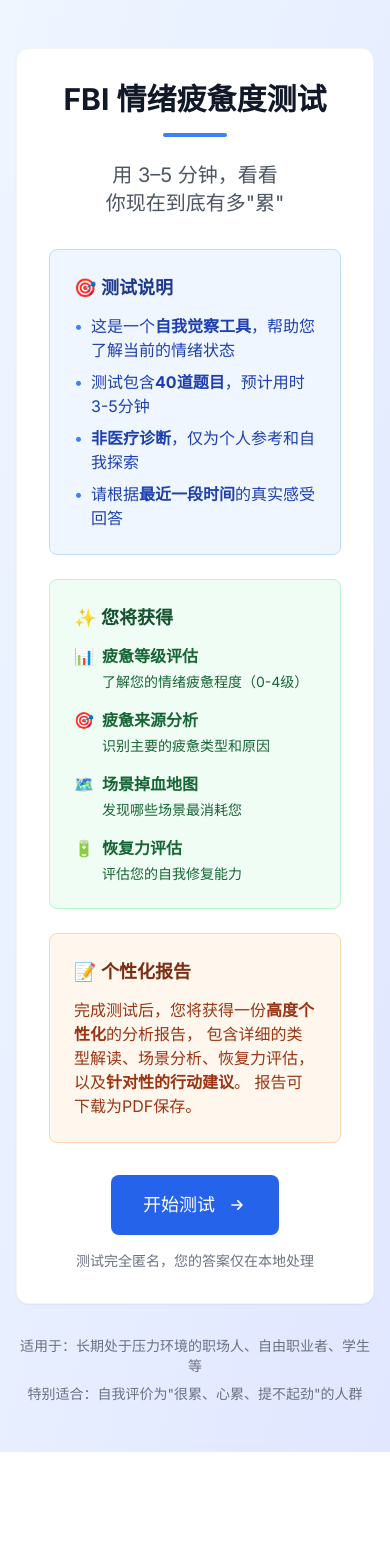
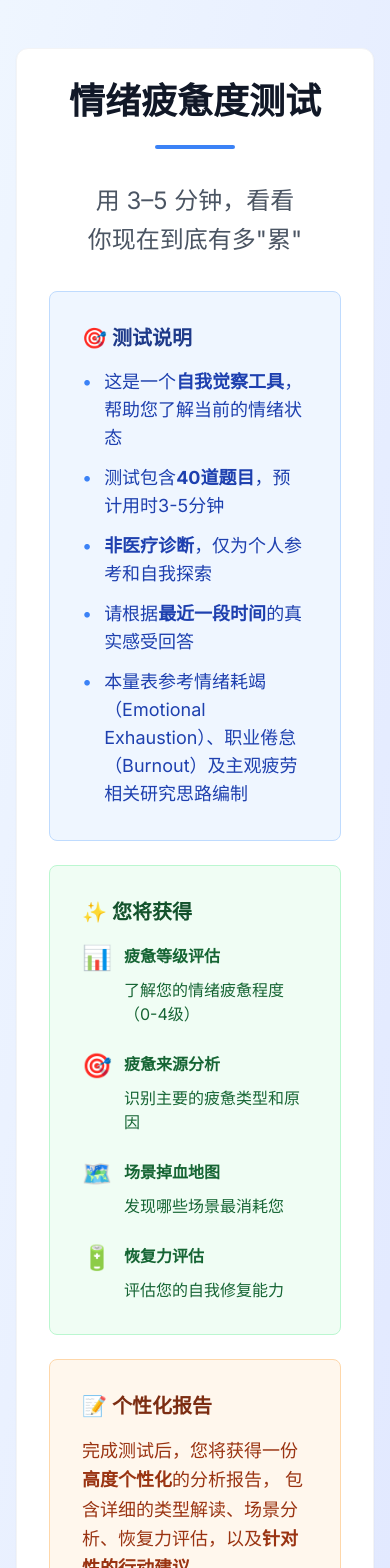
Before and after one commit to singorgor/emotionalTest, a Vue app: page / in a window 390 px wide. Shown: the top 1568 px of the page. Before the commit the page ends 1452 px from the top, so only its background shows below. Built offline with nearby package versions, Linux system fonts and the light colour scheme.

Commit message:
1.7首个上线版本

```diff
--- a/index.html
+++ b/index.html
@@ -4,7 +4,7 @@
     <meta charset="UTF-8" />
     <link rel="icon" type="image/svg+xml" href="/vite.svg" />
     <meta name="viewport" content="width=device-width, initial-scale=1.0" />
-    <title>FBI 情绪疲惫度测试</title>
+    <title>情绪疲惫度测试</title>
     <meta name="description" content="用3-5分钟，看看你现在到底有多'累'。专业的情绪疲惫度自测工具，帮助你了解当前状态并找到调整方向。" />
     <link rel="preconnect" href="https://fonts.googleapis.com">
     <link rel="preconnect" href="https://fonts.gstatic.com" crossorigin>
--- a/package.json
+++ b/package.json
@@ -1,7 +1,7 @@
 {
   "name": "fatigue-burnout-index",
   "version": "1.0.0",
-  "description": "FBI 情绪疲惫度测试 - 在线心理测评工具",
+  "description": "情绪疲惫度测试 - 在线心理测评工具",
   "type": "module",
   "scripts": {
     "dev": "vite",
@@ -39,6 +39,6 @@
     "fatigue-test",
     "mental-health"
   ],
-  "author": "FBI Team",
+  "author": "情绪疲惫度测试团队",
   "license": "MIT"
 }
--- a/src/components/QuestionItem.vue
+++ b/src/components/QuestionItem.vue
@@ -7,7 +7,7 @@
       </span>
       <span
         v-if="categoryLabel"
-        class="type-badge secondary text-xs"
+        class="type-badge secondary text-sm"
       >
         {{ categoryLabel }}
       </span>
@@ -51,10 +51,10 @@
           @click="selectScore(option.value)"
         >
           <div class="flex items-center">
-            <span class="font-semibold text-gray-900 mr-3 text-lg">
+            <span class="font-semibold text-gray-900 mr-3 text-xl">
               {{ option.label }}
             </span>
-            <span class="text-gray-600 text-base">
+            <span class="text-gray-600 text-lg">
               {{ option.description }}
             </span>
           </div>
--- a/src/router/index.ts
+++ b/src/router/index.ts
@@ -10,7 +10,7 @@
     name: 'Introduction',
     component: Introduction,
     meta: {
-      title: 'FBI 情绪疲惫度测试'
+      title: '情绪疲惫度测试'
     }
   },
   {
@@ -18,7 +18,7 @@
     name: 'Questionnaire',
     component: Questionnaire,
     meta: {
-      title: '答题 - FBI 情绪疲惫度测试'
+      title: '答题 - 情绪疲惫度测试'
     }
   },
   {
@@ -26,7 +26,7 @@
     name: 'Results',
     component: Results,
     meta: {
-      title: '测试结果 - FBI 情绪疲惫度测试'
+      title: '测试结果 - 情绪疲惫度测试'
     }
   },
   {
--- a/src/style.css
+++ b/src/style.css
@@ -86,7 +86,7 @@
 
   /* 评分按钮样式 */
   .scale-btn {
-    @apply relative inline-flex items-center justify-center w-14 h-14 rounded-xl border-2 text-lg font-semibold transition-all duration-200;
+    @apply relative inline-flex items-center justify-center w-16 h-16 rounded-xl border-2 text-xl font-bold transition-all duration-200;
   }
 
   .scale-btn:not(.selected) {
--- a/src/views/Introduction.vue
+++ b/src/views/Introduction.vue
@@ -1,89 +1,92 @@
 <template>
   <div class="min-h-screen flex items-center justify-center px-4 py-12">
-    <div class="max-w-2xl w-full">
+    <div class="max-w-5xl w-full">
       <!-- 主卡片 -->
       <div class="card p-8 md:p-12 animate-fade-in">
         <!-- 标题部分 -->
         <div class="text-center mb-8">
-          <h1 class="text-3xl md:text-4xl font-bold text-gray-900 mb-4">
-            FBI 情绪疲惫度测试
+          <h1 class="text-4xl md:text-5xl font-bold text-gray-900 mb-6">
+            情绪疲惫度测试
           </h1>
-          <div class="w-16 h-1 bg-primary-500 mx-auto rounded-full mb-6"></div>
-          <p class="text-xl text-gray-600 text-balance">
+          <div class="w-20 h-1 bg-primary-500 mx-auto rounded-full mb-8"></div>
+          <p class="text-2xl text-gray-600 text-balance leading-relaxed">
             用 3–5 分钟，看看你现在到底有多"累"
           </p>
         </div>
 
         <!-- 介绍内容 -->
         <div class="space-y-6 mb-8">
-          <div class="bg-blue-50 border border-blue-200 rounded-lg p-6">
-            <h2 class="text-lg font-semibold text-blue-900 mb-3">
+          <div class="bg-blue-50 border border-blue-200 rounded-lg p-8">
+            <h2 class="text-xl font-semibold text-blue-900 mb-4">
               🎯 测试说明
             </h2>
-            <ul class="space-y-2 text-blue-800">
+            <ul class="space-y-3 text-lg text-blue-800">
               <li class="flex items-start">
-                <span class="text-blue-500 mr-2">•</span>
+                <span class="text-blue-500 mr-3 text-lg">•</span>
                 <span>这是一个<strong>自我觉察工具</strong>，帮助您了解当前的情绪状态</span>
               </li>
               <li class="flex items-start">
-                <span class="text-blue-500 mr-2">•</span>
+                <span class="text-blue-500 mr-3 text-lg">•</span>
                 <span>测试包含<strong>40道题目</strong>，预计用时3-5分钟</span>
               </li>
               <li class="flex items-start">
-                <span class="text-blue-500 mr-2">•</span>
+                <span class="text-blue-500 mr-3 text-lg">•</span>
                 <span><strong>非医疗诊断</strong>，仅为个人参考和自我探索</span>
               </li>
               <li class="flex items-start">
-                <span class="text-blue-500 mr-2">•</span>
+                <span class="text-blue-500 mr-3 text-lg">•</span>
                 <span>请根据<strong>最近一段时间</strong>的真实感受回答</span>
+              </li>
+              <li class="flex items-start">
+                <span class="text-blue-500 mr-3 text-lg">•</span>
+                <span>本量表参考情绪耗竭（Emotional Exhaustion）、职业倦怠（Burnout）及主观疲劳相关研究思路编制</span>
               </li>
             </ul>
           </div>
 
-          <div class="bg-green-50 border border-green-200 rounded-lg p-6">
-            <h2 class="text-lg font-semibold text-green-900 mb-3">
+          <div class="bg-green-50 border border-green-200 rounded-lg p-8">
+            <h2 class="text-xl font-semibold text-green-900 mb-4">
               ✨ 您将获得
             </h2>
-            <div class="grid md:grid-cols-2 gap-4 text-green-800">
+            <div class="grid md:grid-cols-2 gap-6 text-lg text-green-800">
               <div class="flex items-start">
-                <span class="text-green-500 mr-2">📊</span>
+                <span class="text-green-500 mr-3 text-2xl">📊</span>
                 <div>
-                  <strong>疲惫等级评估</strong>
-                  <p class="text-sm mt-1">了解您的情绪疲惫程度（0-4级）</p>
+                  <strong class="text-base">疲惫等级评估</strong>
+                  <p class="text-base mt-2">了解您的情绪疲惫程度（0-4级）</p>
                 </div>
               </div>
               <div class="flex items-start">
-                <span class="text-green-500 mr-2">🎯</span>
+                <span class="text-green-500 mr-3 text-2xl">🎯</span>
                 <div>
-                  <strong>疲惫来源分析</strong>
-                  <p class="text-sm mt-1">识别主要的疲惫类型和原因</p>
+                  <strong class="text-base">疲惫来源分析</strong>
+                  <p class="text-base mt-2">识别主要的疲惫类型和原因</p>
                 </div>
               </div>
               <div class="flex items-start">
-                <span class="text-green-500 mr-2">🗺️</span>
+                <span class="text-green-500 mr-3 text-2xl">🗺️</span>
                 <div>
-                  <strong>场景掉血地图</strong>
-                  <p class="text-sm mt-1">发现哪些场景最消耗您</p>
+                  <strong class="text-base">场景掉血地图</strong>
+                  <p class="text-base mt-2">发现哪些场景最消耗您</p>
                 </div>
               </div>
               <div class="flex items-start">
-                <span class="text-green-500 mr-2">🔋</span>
+                <span class="text-green-500 mr-3 text-2xl">🔋</span>
                 <div>
-                  <strong>恢复力评估</strong>
-                  <p class="text-sm mt-1">评估您的自我修复能力</p>
+                  <strong class="text-base">恢复力评估</strong>
+                  <p class="text-base mt-2">评估您的自我修复能力</p>
                 </div>
               </div>
             </div>
           </div>
 
-          <div class="bg-orange-50 border border-orange-200 rounded-lg p-6">
-            <h2 class="text-lg font-semibold text-orange-900 mb-3">
+          <div class="bg-orange-50 border border-orange-200 rounded-lg p-8">
+            <h2 class="text-xl font-semibold text-orange-900 mb-4">
               📝 个性化报告
             </h2>
-            <p class="text-orange-800">
+            <p class="text-lg text-orange-800 leading-relaxed">
               完成测试后，您将获得一份<strong>高度个性化</strong>的分析报告，
               包含详细的类型解读、场景分析、恢复力评估，以及<strong>针对性的行动建议</strong>。
-              报告可下载为PDF保存。
             </p>
           </div>
         </div>
@@ -93,13 +96,13 @@
           <button
             @click="startTest"
             :disabled="isLoading"
-            class="btn btn-primary btn-lg text-lg px-8 py-4 inline-flex items-center gap-3 min-h-[56px]"
+            class="btn btn-primary text-xl px-12 py-6 inline-flex items-center gap-4 min-h-[72px] text-lg"
           >
             <span v-if="!isLoading">开始测试</span>
             <span v-else class="loading-dots">准备中</span>
             <svg
               v-if="!isLoading"
-              class="w-5 h-5"
+              class="w-6 h-6"
               fill="none"
               stroke="currentColor"
               viewBox="0 0 24 24"
@@ -112,20 +115,25 @@
               />
             </svg>
           </button>
-          <p class="text-sm text-gray-500 mt-4">
+          <p class="text-base text-gray-500 mt-6">
             测试完全匿名，您的答案仅在本地处理
           </p>
         </div>
       </div>
 
       <!-- 底部信息 -->
-      <div class="text-center mt-8 text-gray-500 text-sm">
-        <p>
+      <div class="text-center mt-12 text-gray-500 text-base">
+        <p class="text-lg">
           适用于：长期处于压力环境的职场人、自由职业者、学生等
         </p>
-        <p class="mt-2">
+        <p class="mt-3 text-lg">
           特别适合：自我评价为"很累、心累、提不起劲"的人群
         </p>
+        <div class="mt-6 p-4 bg-amber-50 border border-amber-200 rounded-lg max-w-2xl mx-auto">
+          <p class="text-amber-700 text-sm leading-relaxed">
+            <strong>重要声明：</strong>本量表用于日常自我觉察，不作为医疗或心理诊断依据。如需专业帮助，请咨询合格的心理健康专业人士。
+          </p>
+        </div>
       </div>
     </div>
   </div>
--- a/src/views/Questionnaire.vue
+++ b/src/views/Questionnaire.vue
@@ -5,7 +5,7 @@
       <div class="max-w-4xl mx-auto px-4 py-6">
         <div class="flex items-center justify-between">
           <div>
-            <h1 class="text-2xl font-bold text-gray-900">FBI 情绪疲惫度测试</h1>
+            <h1 class="text-2xl font-bold text-gray-900">情绪疲惫度测试</h1>
             <p class="text-sm text-gray-600 mt-1">请根据您最近的真实感受回答</p>
           </div>
           <div class="text-right">
@@ -21,6 +21,13 @@
             :total-questions="fatigueTestStore.totalQuestions"
             :show-eta="true"
           />
+        </div>
+
+        <!-- 量表说明 -->
+        <div class="mt-4 p-3 bg-amber-50 border border-amber-200 rounded-lg">
+          <p class="text-amber-700 text-sm leading-relaxed">
+            <strong>量表说明：</strong>本量表参考情绪耗竭（Emotional Exhaustion）、职业倦怠（Burnout）及主观疲劳相关研究思路编制，用于日常自我觉察，不作为医疗或心理诊断依据。
+          </p>
         </div>
       </div>
     </div>
```
Also changed, not shown: src/components/QuestionNavigation.vue (+6 -6 lines), src/views/Results.vue (+17 -15 lines).
